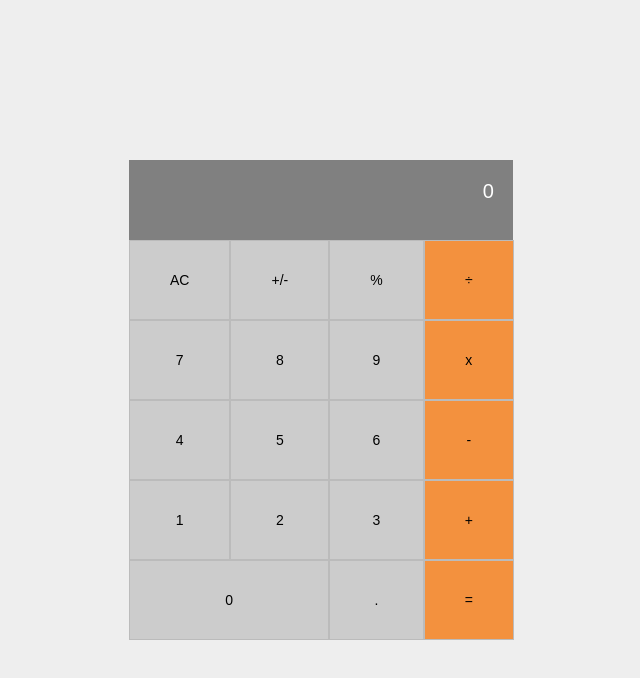
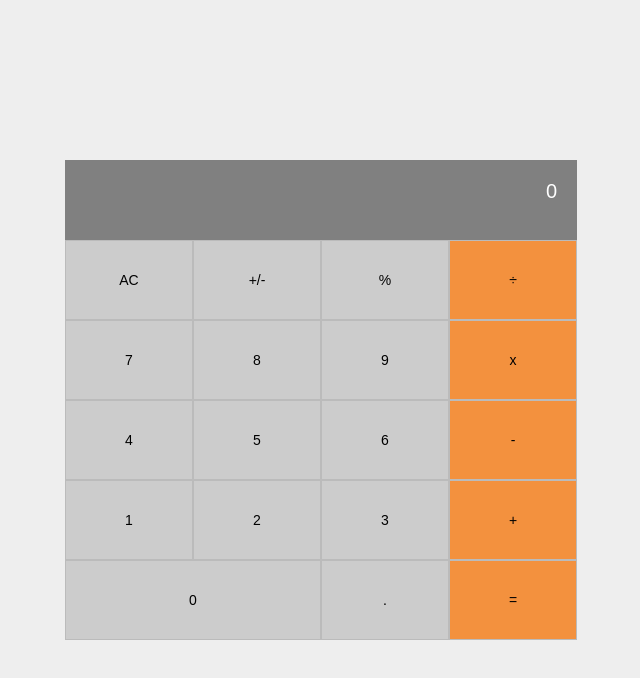
Before and after one commit to andres-condezo/math-magicians, a React (Create React App) app: page / in a window 1280 px wide. Shown: the top 678 px of the page, without its empty margins (319-959 px from the left). Built offline with nearby package versions, Linux system fonts and the light colour scheme.

Commit message:
Style(calculator.css): [Fix display style]

```diff
--- a/src/components/Calculator.css
+++ b/src/components/Calculator.css
@@ -1,5 +1,5 @@
 .container {
-  width: 30vw;
+  width: 90vw;
   height: 60vh;
   background-color: grey;
   display: grid;
@@ -8,7 +8,7 @@
 }
 
 .screen {
-  grid-column: 1 / -1;
+  grid-column: 1 / span 4;
   color: white;
   padding: 2rem;
   display: flex;
@@ -23,7 +23,6 @@
   background-color: #ccc;
   border: 1px solid #bbb;
   cursor: pointer;
-  padding: 2rem 4rem;
   font-size: 1.4rem;
 }
 
@@ -51,3 +50,13 @@
 .zero {
   grid-column: 1 / span 2;
 }
+
+/* media queries */
+
+/* Medium Devices, Desktops */
+
+@media (min-width: 992px) {
+  .container {
+    width: 40vw;
+  }
+}
```
